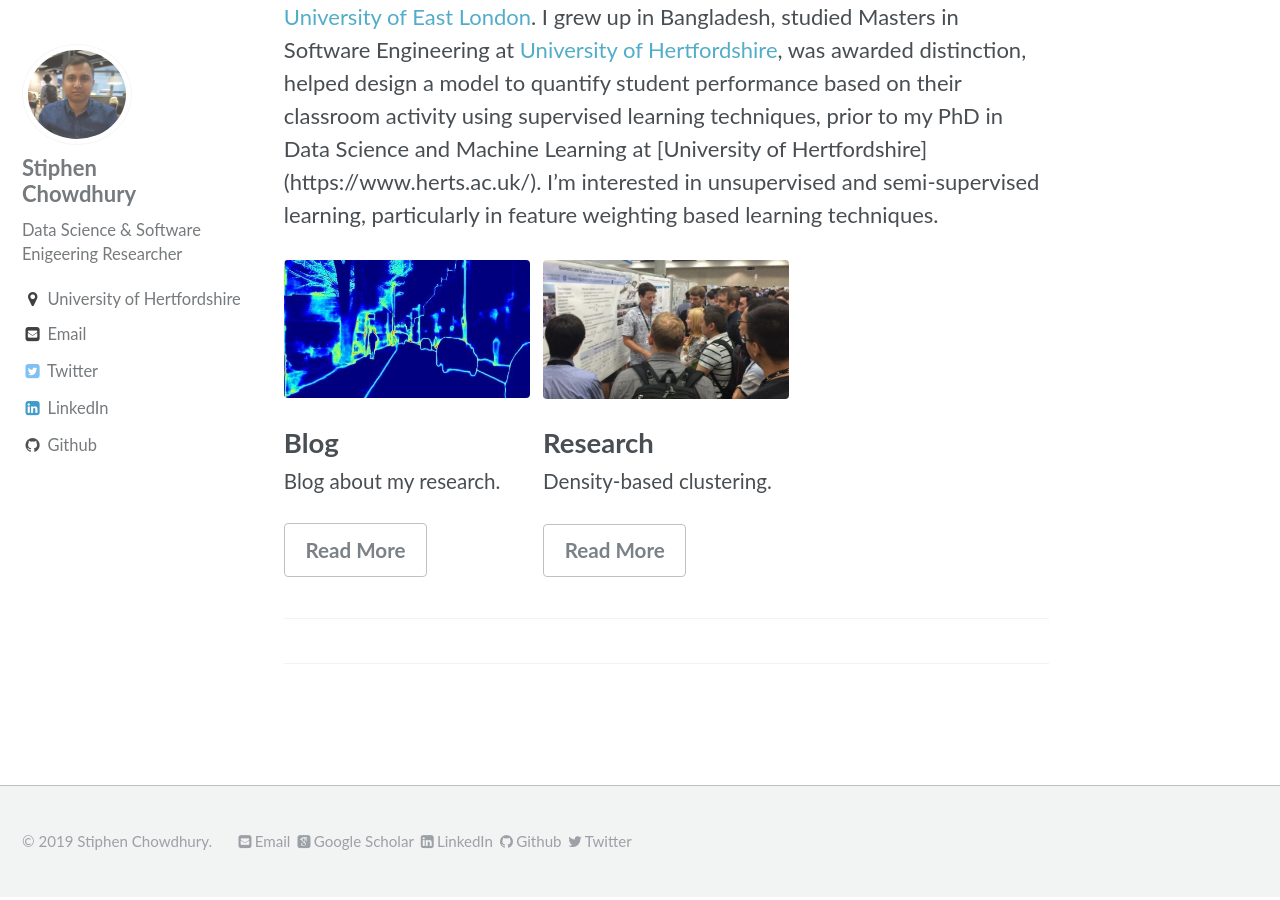
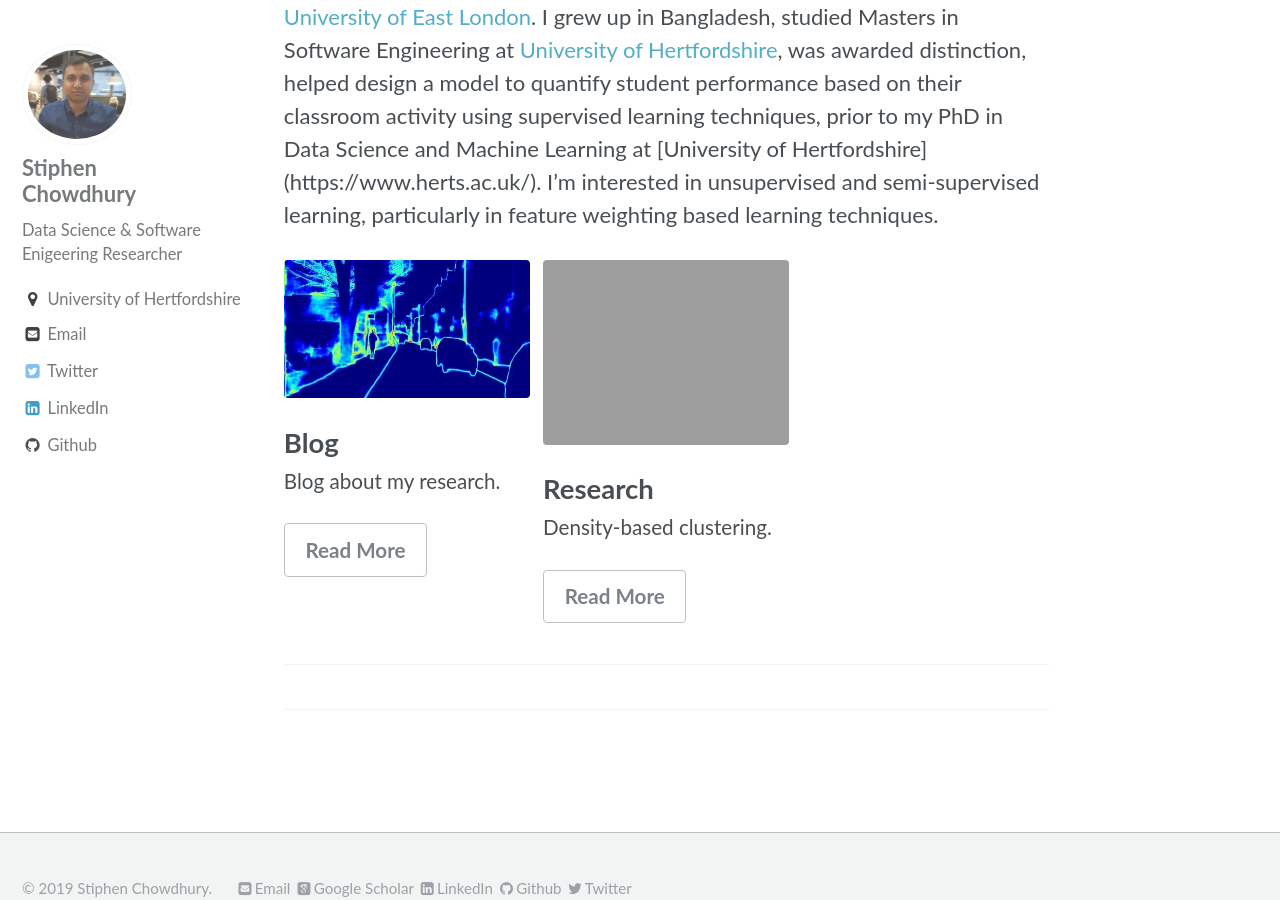
Before and after one commit to stiphenc/stiphenc.github.io, a Jekyll site: the page built from _pages/home.md, in a window 1280 px wide and 900 px high, scrolled down 1021 px. Built offline with Jekyll 4.4.1, drawn with Linux system fonts in a browser that asks for light colours; some web fonts are replaced.

Commit message:
dbscan image correction

```diff
--- a/_pages/home.md
+++ b/_pages/home.md
@@ -19,7 +19,7 @@
     url: "blog"
     btn_label: "Read More"
     btn_class: "btn--inverse"
-  - image_path: /assets/images/poster.jpg
+  - image_path: /assets/images/dbscan.jpg
     alt: "Uncertainty with Bayesian Deep Learning"
     title: "Research"
     excerpt: "Density-based clustering."
```
